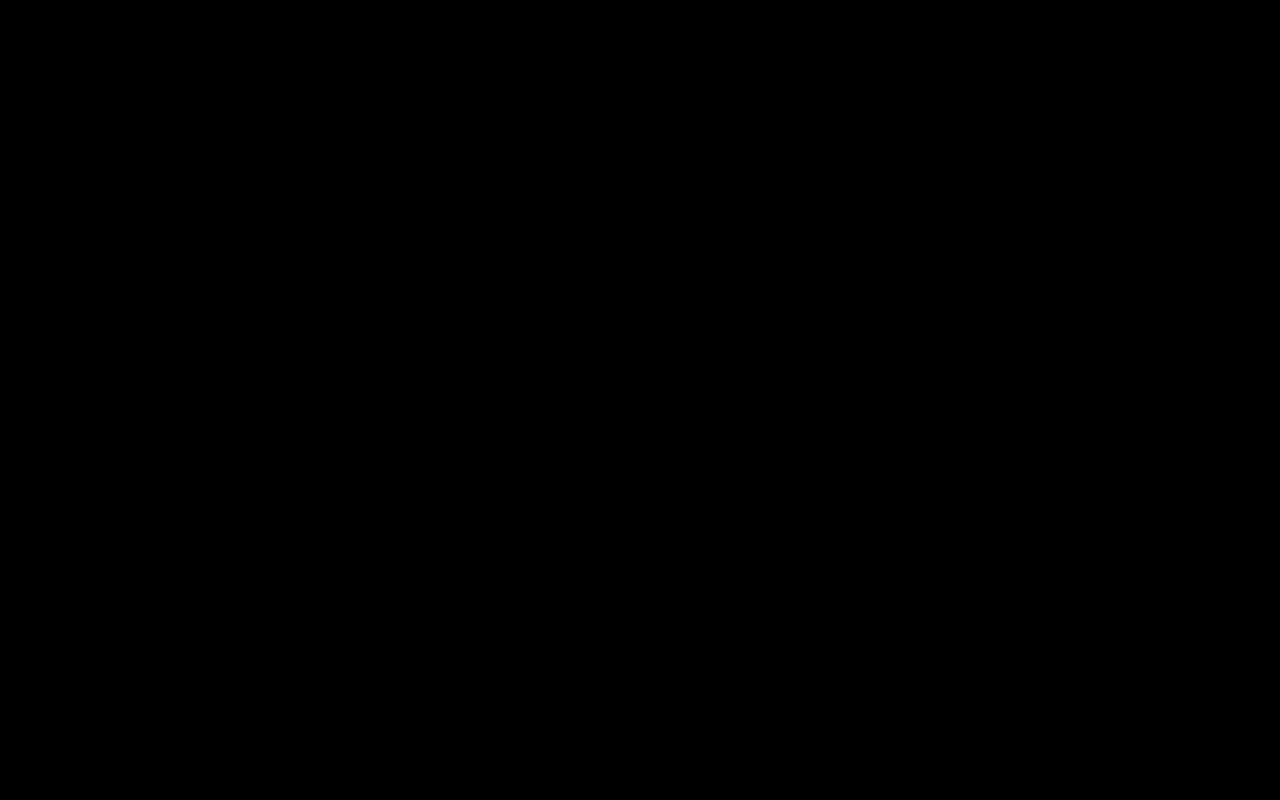
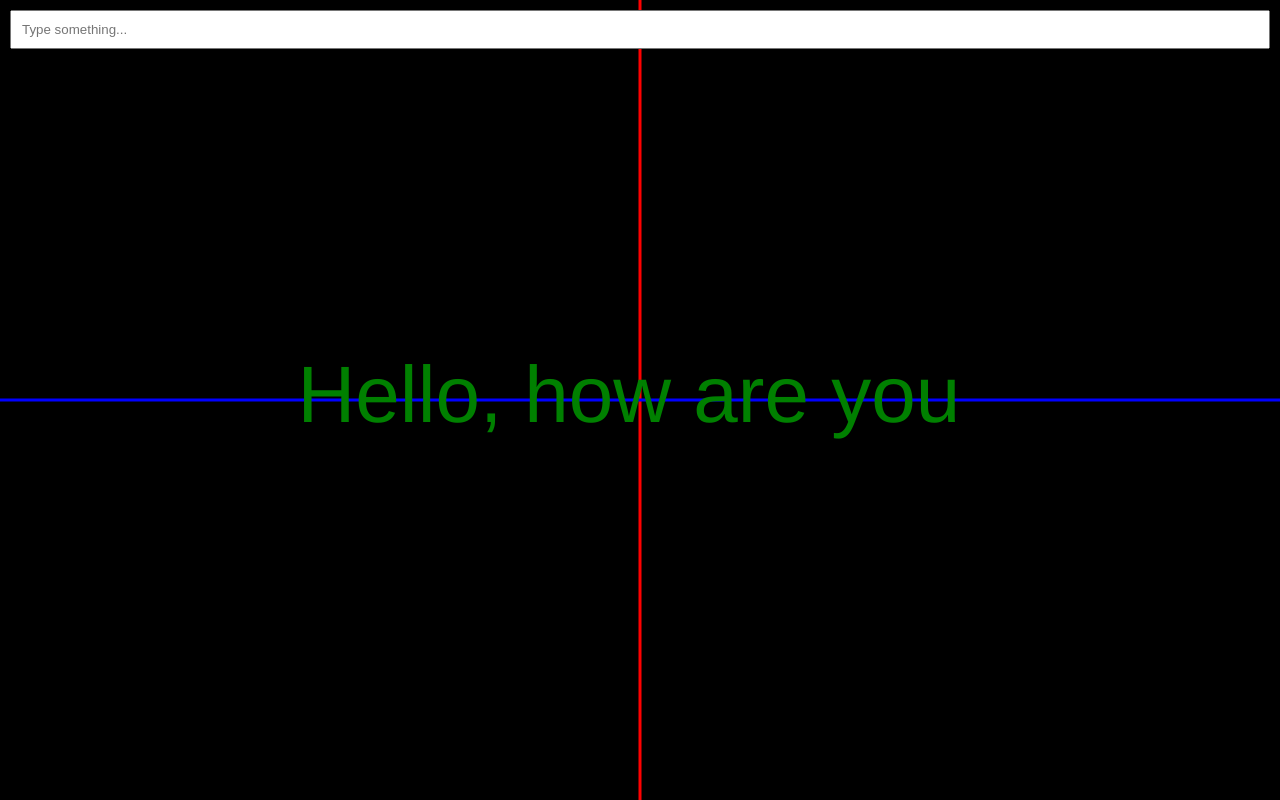
Before and after one commit to levallevchenko/canvas, a website: page index.html in a window 1280 px wide. Drawn offline with Linux system fonts and the light colour scheme.

Commit message:
Add partial text WIP

```diff
--- /dev/null
+++ b/canvas2.js
@@ -0,0 +1,66 @@
+window.addEventListener("load", () => {
+  const canvas = document.querySelector("#canvas2");
+  const ctx = canvas.getContext("2d");
+  canvas.width = window.innerWidth;
+  canvas.height = window.innerHeight;
+  console.log(ctx);
+
+  ctx.lineWidth = 3;
+  ctx.strokeStyle = "red";
+  ctx.beginPath();
+  ctx.moveTo(canvas.width / 2, 0);
+  ctx.lineTo(canvas.width / 2, canvas.height);
+  ctx.stroke();
+
+  ctx.strokeStyle = "green";
+  ctx.strokeStyle = "blue";
+  ctx.beginPath();
+  ctx.moveTo(0, canvas.height / 2);
+  ctx.lineTo(canvas.width, canvas.height / 2);
+  ctx.stroke();
+
+  // const text = 'Hello World!!!';
+  // const textX = canvas.width/2;
+  // const textY = canvas.height/2;
+  ctx.fillStyle = "green";
+  ctx.strokeStyle = "blue";
+  ctx.font = "80px Helvetica";
+  ctx.textAlign = "center";
+  ctx.textBaseline = "middle";
+  // ctx.letterSpacing = '10px';
+  // ctx.fillText(text, textX, textY);
+  // ctx.strokeText(text, textX, textY);
+
+  const maxTextWidth = canvas.width * 0.8;
+  const lineHeight = 80;
+
+  const wrapText = (text) => {
+    let linesArray = [];
+    let lineCounter = 0;
+    let line = "";
+    let words = text.split(" ");
+
+    for (let i = 0; i < words.length; i++) {
+      let testLine = line + words[i] + " ";
+      let metrics = ctx.measureText(testLine);
+
+      if (metrics.width > maxTextWidth) {
+        line = words[i] + " ";
+        lineCounter++;
+      } else {
+        line = testLine;
+      }
+
+      linesArray[lineCounter] = line;
+
+      //   ctx.fillText(testLine, canvas.width / 2, canvas.height / 2 + i * 70);
+    }
+    let textHeight = lineCounter * lineHeight;
+    let textY = canvas.height / 2 - textHeight / 2;
+    linesArray.forEach((line, index) => {
+      ctx.fillText(line, canvas.width / 2, textY + (index * lineHeight));
+    });
+  };
+
+  wrapText("Hello, how are you");
+});
--- a/index.html
+++ b/index.html
@@ -7,7 +7,10 @@
     <link rel="stylesheet" href="style.css" />
   </head>
   <body>
-    <canvas id="canvas1"></canvas>
-    <script src="canvas.js"></script>
+    <!-- <canvas id="canvas1"></canvas> -->
+    <!-- <script src="canvas1.js"></script> -->
+    <canvas id="canvas2"></canvas>
+    <input type="text" id="textInput" placeholder="Type something...">
+    <script src="canvas2.js"></script>
   </body>
 </html>
--- a/style.css
+++ b/style.css
@@ -1,4 +1,10 @@
-#canvas1 {
+* {
+    margin: 0;
+    padding: 0;
+    box-sizing: border-box;
+}
+
+#canvas2 {
     position: absolute;
     background-color: #000000;
     width: 100%;
@@ -6,3 +12,10 @@
     top: 0;
     left: 0;
 }
+input {
+  position: absolute;
+  width: calc(100% - 20px);
+  padding: 10px;
+  margin: 10px;
+  z-index: 100;
+}
```
Also changed, not shown: canvas1.js (renamed from canvas.js).
